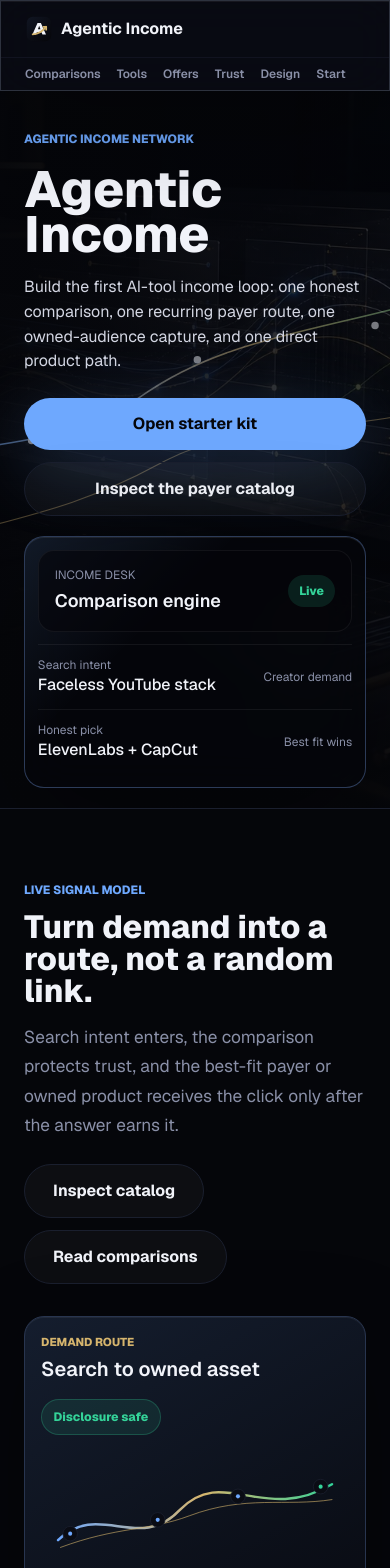
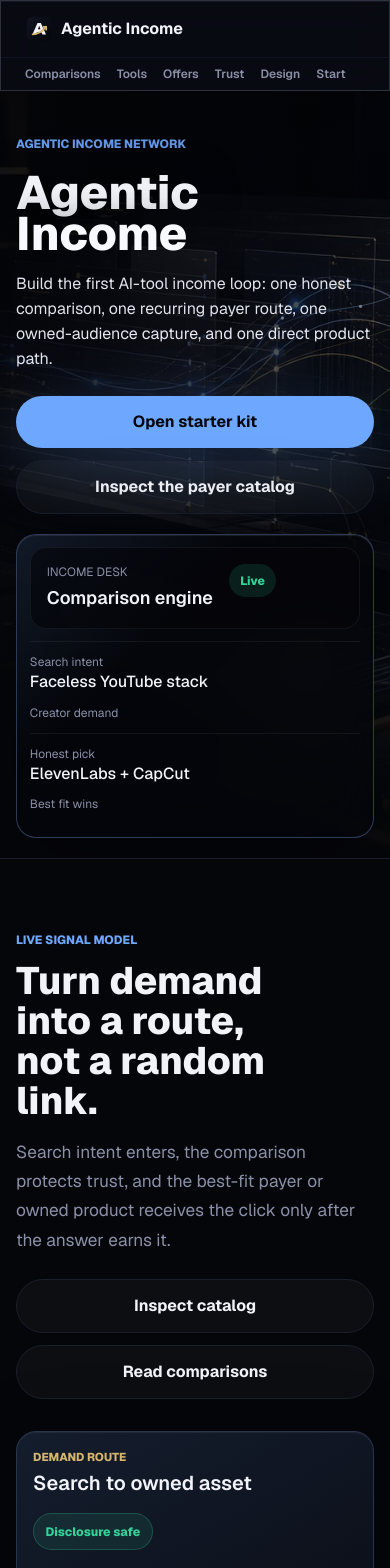
Before and after one commit to frankxai/agenticincome, a Next.js app: page / in a window 390 px wide. Shown: the top 1568 px of the page. Built offline with nearby package versions, Linux system fonts and the light colour scheme.

Commit message:
fix: improve hub hero readability

```diff
--- a/app/globals.css
+++ b/app/globals.css
@@ -17,7 +17,18 @@
 
 :root { color-scheme: dark; }
 
-html { scroll-behavior: smooth; background: var(--color-bg); }
+*,
+*::before,
+*::after {
+  box-sizing: border-box;
+}
+
+html {
+  max-width: 100%;
+  overflow-x: clip;
+  scroll-behavior: smooth;
+  background: var(--color-bg);
+}
 
 body {
   background: var(--color-bg);
@@ -25,6 +36,16 @@ body {
   font-family: var(--font-geist-sans), ui-sans-serif, system-ui, -apple-system, "Segoe UI", Roboto, Helvetica, Arial, sans-serif;
   -webkit-font-smoothing: antialiased;
   font-feature-settings: "tnum";
+  max-width: 100%;
+  overflow-x: clip;
+}
+
+body * { min-width: 0; }
+
+img,
+svg,
+video {
+  max-width: 100%;
 }
 
 body::before {
@@ -122,17 +143,17 @@ body::before {
 .hero-media {
   object-fit: cover;
   object-position: center;
-  opacity: 0.82;
+  opacity: 0.94;
   transform: scale(1.025);
-  filter: saturate(1.06) contrast(1.04);
+  filter: saturate(1.1) contrast(1.06);
 }
 
 .hero-shade {
   position: absolute;
   inset: 0;
   background:
-    linear-gradient(90deg, rgba(5,6,10,0.96) 0%, rgba(5,6,10,0.78) 34%, rgba(5,6,10,0.34) 70%, rgba(5,6,10,0.7) 100%),
-    linear-gradient(180deg, rgba(5,6,10,0.42) 0%, rgba(5,6,10,0.1) 42%, rgba(5,6,10,0.94) 100%);
+    linear-gradient(90deg, rgba(5,6,10,0.84) 0%, rgba(5,6,10,0.64) 38%, rgba(5,6,10,0.24) 70%, rgba(5,6,10,0.58) 100%),
+    linear-gradient(180deg, rgba(5,6,10,0.28) 0%, rgba(5,6,10,0.08) 42%, rgba(5,6,10,0.88) 100%);
 }
 
 .hero-trace {
@@ -165,19 +186,26 @@ body::before {
 .hero-title {
   margin-top: 1.2rem;
   max-width: 46rem;
-  color: var(--color-ink);
+  color: #f7f9ff;
   font-size: clamp(3.6rem, 8vw, 7.6rem);
   font-weight: 780;
   line-height: 0.88;
   letter-spacing: 0;
+  text-shadow: 0 2px 42px rgba(0,0,0,0.92);
+}
+
+.hero-title span,
+.section-heading h2 span {
+  display: block;
 }
 
 .hero-subtitle {
   margin-top: 1.5rem;
   max-width: 40rem;
-  color: color-mix(in oklab, var(--color-ink) 72%, var(--color-muted));
+  color: color-mix(in oklab, var(--color-ink) 88%, var(--color-muted));
   font-size: clamp(1.08rem, 2vw, 1.45rem);
   line-height: 1.62;
+  text-shadow: 0 2px 28px rgba(0,0,0,0.9);
 }
 
 .hero-actions {
@@ -702,7 +730,7 @@ body::before {
 
 @media (max-width: 860px) {
   .hero-stage {
-    min-height: auto;
+    min-height: clamp(42rem, 92svh, 48rem);
   }
 
   .hero-media {
@@ -711,8 +739,8 @@ body::before {
 
   .hero-shade {
     background:
-      linear-gradient(180deg, rgba(5,6,10,0.7) 0%, rgba(5,6,10,0.58) 35%, rgba(5,6,10,0.96) 100%),
-      linear-gradient(90deg, rgba(5,6,10,0.95), rgba(5,6,10,0.34));
+      linear-gradient(180deg, rgba(5,6,10,0.58) 0%, rgba(5,6,10,0.46) 35%, rgba(5,6,10,0.94) 100%),
+      linear-gradient(90deg, rgba(5,6,10,0.86), rgba(5,6,10,0.22));
   }
 
   .hero-content {
@@ -727,7 +755,7 @@ body::before {
   }
 
   .hero-title {
-    font-size: clamp(3.05rem, 14vw, 4.8rem);
+    font-size: clamp(3.05rem, 13vw, 4.8rem);
   }
 
   .hero-subtitle {
@@ -742,6 +770,16 @@ body::before {
 
   .hero-panel {
     max-width: 34rem;
+  }
+
+  .desk-header {
+    align-items: flex-start;
+    flex-wrap: wrap;
+    justify-content: flex-start;
+  }
+
+  .status-dot {
+    width: fit-content;
   }
 
   .hero-proofbar {
@@ -773,6 +811,20 @@ body::before {
 
   .signal-header {
     flex-direction: column;
+  }
+
+  .section-heading h2 {
+    max-width: 12ch;
+    font-size: clamp(2.35rem, 9.8vw, 3rem);
+    line-height: 1.05;
+  }
+
+  .section-heading p {
+    max-width: 34ch;
+  }
+
+  .section-heading .cta-secondary {
+    width: 100%;
   }
 
   .transformation-media {
@@ -842,11 +894,13 @@ body::before {
   }
 
   .hero-title {
-    font-size: clamp(2.82rem, 13vw, 4rem);
+    font-size: clamp(2.82rem, 12vw, 4rem);
+    max-width: 7ch;
   }
 
   .hero-subtitle {
     font-size: 1rem;
+    max-width: 34ch;
   }
 
   .hero-actions .cta,
@@ -861,6 +915,8 @@ body::before {
   .hero-panel .route-row,
   .hero-panel .ledger-row {
     gap: 0.65rem;
+    align-items: flex-start;
+    flex-direction: column;
   }
 
   .hero-panel .route-row:nth-child(n+3),
--- a/app/layout.tsx
+++ b/app/layout.tsx
@@ -65,7 +65,7 @@ export default function RootLayout({ children }: { children: React.ReactNode })
       <body>
         <Nav />
         <MotionRuntime />
-        <main className="mx-auto max-w-6xl px-6">{children}</main>
+        <main className="mx-auto w-full max-w-6xl overflow-x-clip px-4 sm:px-6">{children}</main>
         <Footer />
         <Analytics />
         <SpeedInsights />
--- a/components/IncomeDeskHero.tsx
+++ b/components/IncomeDeskHero.tsx
@@ -20,7 +20,7 @@ export function IncomeDeskHero() {
   ]
 
   return (
-    <section className="hero-stage -mx-6" aria-label="Agentic Income homepage hero">
+    <section className="hero-stage -mx-4 sm:-mx-6" aria-label="Agentic Income homepage hero">
       <Image
         src="/brand/income-desk-hero-poster.webp"
         alt=""
@@ -70,18 +70,21 @@ export function IncomeDeskHero() {
         </defs>
       </svg>
 
-      <div className="hero-content mx-auto max-w-6xl px-6">
+      <div className="hero-content mx-auto w-full max-w-6xl px-4 sm:px-6">
         <div className="hero-copy motion-reveal">
           <div className="kicker">Agentic income network</div>
-          <h1 className="hero-title">Agentic Income</h1>
+          <h1 className="hero-title">
+            <span>Agentic</span>
+            <span>Income</span>
+          </h1>
           <p className="hero-subtitle">
             Build the first AI-tool income loop: one honest comparison, one recurring payer route, one owned-audience capture, and one direct product path.
           </p>
           <div className="hero-actions">
-            <Link href="/start" className="cta">
+            <Link href="/start" className="cta w-full sm:w-auto">
               Open starter kit
             </Link>
-            <Link href="/tools" className="cta-secondary">
+            <Link href="/tools" className="cta-secondary w-full sm:w-auto">
               Inspect the payer catalog
             </Link>
           </div>
--- a/components/MotionRuntime.tsx
+++ b/components/MotionRuntime.tsx
@@ -14,9 +14,9 @@ export function MotionRuntime() {
     const ctx = gsap.context(() => {
       gsap.fromTo(
         '.hero-media',
-        { autoAlpha: 0.72, scale: 1.06 },
+        { autoAlpha: 0.9, scale: 1.04 },
         {
-          autoAlpha: 0.84,
+          autoAlpha: 0.96,
           scale: 1.025,
           duration: 1.5,
           ease: 'power2.out',
@@ -25,7 +25,7 @@ export function MotionRuntime() {
 
       gsap.fromTo(
         '.motion-reveal',
-        { autoAlpha: 0, y: 18 },
+        { autoAlpha: 0.92, y: 10 },
         {
           autoAlpha: 1,
           y: 0,
@@ -38,7 +38,7 @@ export function MotionRuntime() {
 
       gsap.fromTo(
         '[data-hero-panel]',
-        { autoAlpha: 0, y: 24, scale: 0.985 },
+        { autoAlpha: 0.94, y: 12, scale: 0.992 },
         {
           autoAlpha: 1,
           y: 0,
@@ -52,7 +52,7 @@ export function MotionRuntime() {
 
       gsap.utils.toArray<SVGPathElement>('[data-flow-line], [data-hero-trace], [data-signal-wave]').forEach((path) => {
         const length = path.getTotalLength()
-        gsap.set(path, { strokeDasharray: length, strokeDashoffset: length })
+        gsap.set(path, { strokeDasharray: length, strokeDashoffset: length * 0.08 })
         gsap.to(path, {
           strokeDashoffset: 0,
           duration: 1.2,
--- a/components/SignalStackSection.tsx
+++ b/components/SignalStackSection.tsx
@@ -36,7 +36,10 @@ export function SignalStackSection() {
       <div className="grid gap-8 lg:grid-cols-[0.82fr_1.18fr] lg:items-center">
         <div className="section-heading motion-reveal">
           <div className="kicker">Live signal model</div>
-          <h2>Turn demand into a route, not a random link.</h2>
+          <h2>
+            <span>Turn demand into a route,</span>
+            <span>not a random link.</span>
+          </h2>
           <p>
             Search intent enters, the comparison protects trust, and the best-fit payer or owned product receives the click only after the answer earns it.
           </p>
--- a/design/design-loop-evidence.json
+++ b/design/design-loop-evidence.json
@@ -1,5 +1,5 @@
 {
-  "version": "2026-06-26",
+  "version": "2026-07-03",
   "task": "Agentic Income premium transformation homepage, product strategy, brand documentation, generated media, Next.js metadata, and e2e product delivery buildout.",
   "surface": "agenticincome.ai website, homepage hero, signal-routing section, transformation poster section, GSAP motion runtime, Open Graph image, manifest, /design route, flywheel, tools, offers, offer detail pages, starter-kit delivery, checkout redirect, start, subscribe API, and launch-readiness gate.",
   "audience": "AI builders, creator operators, and founders who need trusted AI-tool income systems.",
@@ -64,7 +64,27 @@
       "Reduced-motion-safe route"
     ]
   },
+  "asset_quality": {
+    "tier": "B",
+    "source_method": "generated-media",
+    "provenance": "generated",
+    "why_premium": "The homepage uses project-bound generated hero and transformation media, coded proof panels, SVG routes, and browser-verified responsive composition rather than decorative filler. The July 3 pass raised static contrast, preserved inspectable media, and made mobile text and signal paths readable without depending on animation timing.",
+    "shortcut_risk": "low",
+    "context_tested": true
+  },
   "artifacts": [
+    {
+      "path_or_url": "C:/Users/frank/starlight/repos/_visual-qa/agenticincome-hub-final-20260703-064142/hub-mobile-tall.png",
+      "kind": "web-mobile-screenshot",
+      "inspected": true,
+      "notes": "Final mobile crop after July 3 hub polish. Hero, CTAs, income desk, and signal model are readable with no clipped text or missing static signal path."
+    },
+    {
+      "path_or_url": "C:/Users/frank/starlight/repos/_visual-qa/agenticincome-hub-final-20260703-064142/hub-desktop.png",
+      "kind": "web-desktop-screenshot",
+      "inspected": true,
+      "notes": "Final desktop crop after July 3 hub polish. Maintains cinematic income-desk composition while improving text contrast and animation-independent static readability."
+    },
     {
       "path_or_url": "design/",
       "kind": "brand-system",
@@ -242,6 +262,21 @@
   ],
   "checks": [
     {
+      "name": "asset-tier",
+      "status": "pass",
+      "evidence": "Tier B: generated hero/transformation media with coded UI proof and SVG signal assets. The primary homepage visual is not decorative filler and was inspected in desktop/mobile crops."
+    },
+    {
+      "name": "export-inspection",
+      "status": "pass",
+      "evidence": "Final local production screenshots inspected at C:/Users/frank/starlight/repos/_visual-qa/agenticincome-hub-final-20260703-064142 for mobile 390x1700 and desktop 1440x1100."
+    },
+    {
+      "name": "hub-static-motion-state",
+      "status": "pass",
+      "evidence": "MotionRuntime no longer hides hero copy, the income desk, or signal paths at the first captured frame; motion now enhances an already readable static state."
+    },
+    {
       "name": "source-security-scan",
       "status": "pass",
       "evidence": "Secret findings were generated Next.js .next cache/build artifacts only; no source secret values printed."
```
